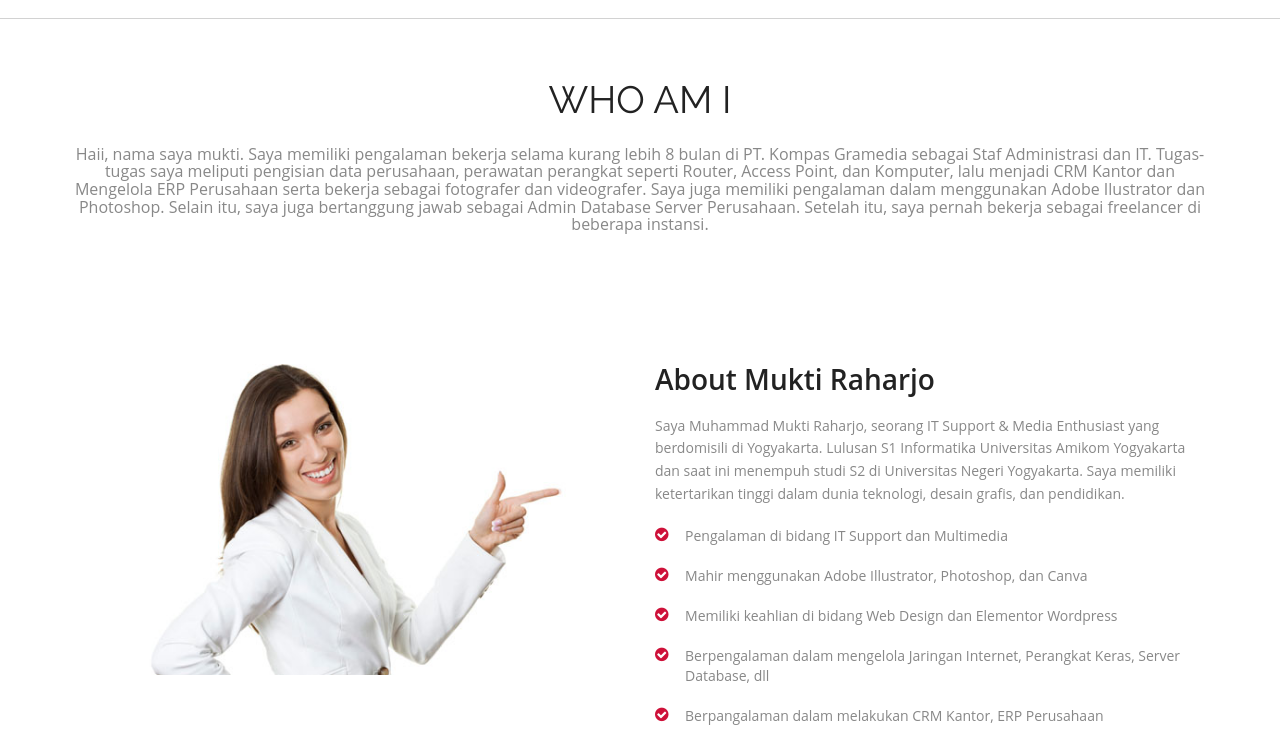
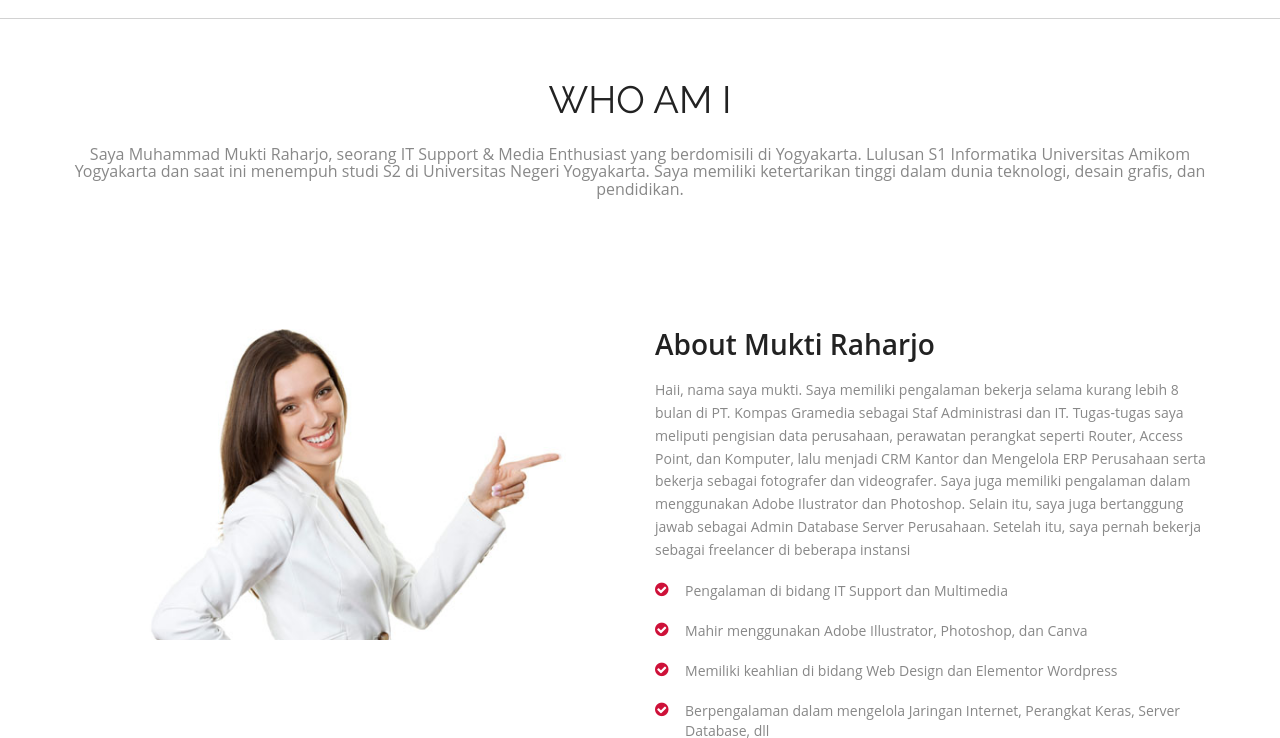
Before and after one commit to raharjomukti/portofolio-new, a plain HTML site: page index.html in a window 1280 px wide. Shown: the part 724-1462 px from the top of the page. Drawn offline with Linux system fonts and the light colour scheme.

Commit message:
Update index.html

```diff
--- a/index.html
+++ b/index.html
@@ -77,9 +77,9 @@ Licence: Creative Commons Attribution 3.0** - http://creativecommons.org/license
 <div class="inner_wrapper aboutUs-container fadeInLeft animated wow">
   <div class="container">
     <h2>Who Am I</h2>
-	<h6>Haii, nama saya mukti. Saya memiliki pengalaman bekerja selama kurang lebih 8 bulan di PT. Kompas Gramedia sebagai Staf Administrasi dan IT. Tugas-tugas saya meliputi pengisian
-data perusahaan, perawatan perangkat seperti Router, Access Point, dan Komputer, lalu menjadi CRM Kantor dan Mengelola ERP Perusahaan serta bekerja sebagai fotografer dan videografer. Saya juga memiliki pengalaman
-dalam menggunakan Adobe Ilustrator dan Photoshop. Selain itu, saya juga bertanggung jawab sebagai Admin Database Server Perusahaan. Setelah itu, saya pernah bekerja sebagai freelancer di beberapa instansi.</h6>
+	<h6> Saya Muhammad Mukti Raharjo, seorang IT Support & Media Enthusiast yang berdomisili di Yogyakarta.
+  Lulusan S1 Informatika Universitas Amikom Yogyakarta dan saat ini menempuh studi S2 di Universitas Negeri Yogyakarta.
+  Saya memiliki ketertarikan tinggi dalam dunia teknologi, desain grafis, dan pendidikan.</h6>
     <div class="inner_section">
 	  <div class="row">
 						<div class="col-lg-12 about-us">
@@ -88,9 +88,9 @@ dalam menggunakan Adobe Ilustrator dan Photoshop. Selain itu, saya juga bertangg
 								<div class="col-md-6">
 									<h3>About Mukti Raharjo</h3>
 									<p>
-										 Saya Muhammad Mukti Raharjo, seorang IT Support & Media Enthusiast yang berdomisili di Yogyakarta.
-  Lulusan S1 Informatika Universitas Amikom Yogyakarta dan saat ini menempuh studi S2 di Universitas Negeri Yogyakarta.
-  Saya memiliki ketertarikan tinggi dalam dunia teknologi, desain grafis, dan pendidikan.
+										Haii, nama saya mukti. Saya memiliki pengalaman bekerja selama kurang lebih 8 bulan di PT. Kompas Gramedia sebagai Staf Administrasi dan IT. Tugas-tugas saya meliputi pengisian
+data perusahaan, perawatan perangkat seperti Router, Access Point, dan Komputer, lalu menjadi CRM Kantor dan Mengelola ERP Perusahaan serta bekerja sebagai fotografer dan videografer. Saya juga memiliki pengalaman
+dalam menggunakan Adobe Ilustrator dan Photoshop. Selain itu, saya juga bertanggung jawab sebagai Admin Database Server Perusahaan. Setelah itu, saya pernah bekerja sebagai freelancer di beberapa instansi
 									</p>
 
 									<ul class="about-us-list">
```
